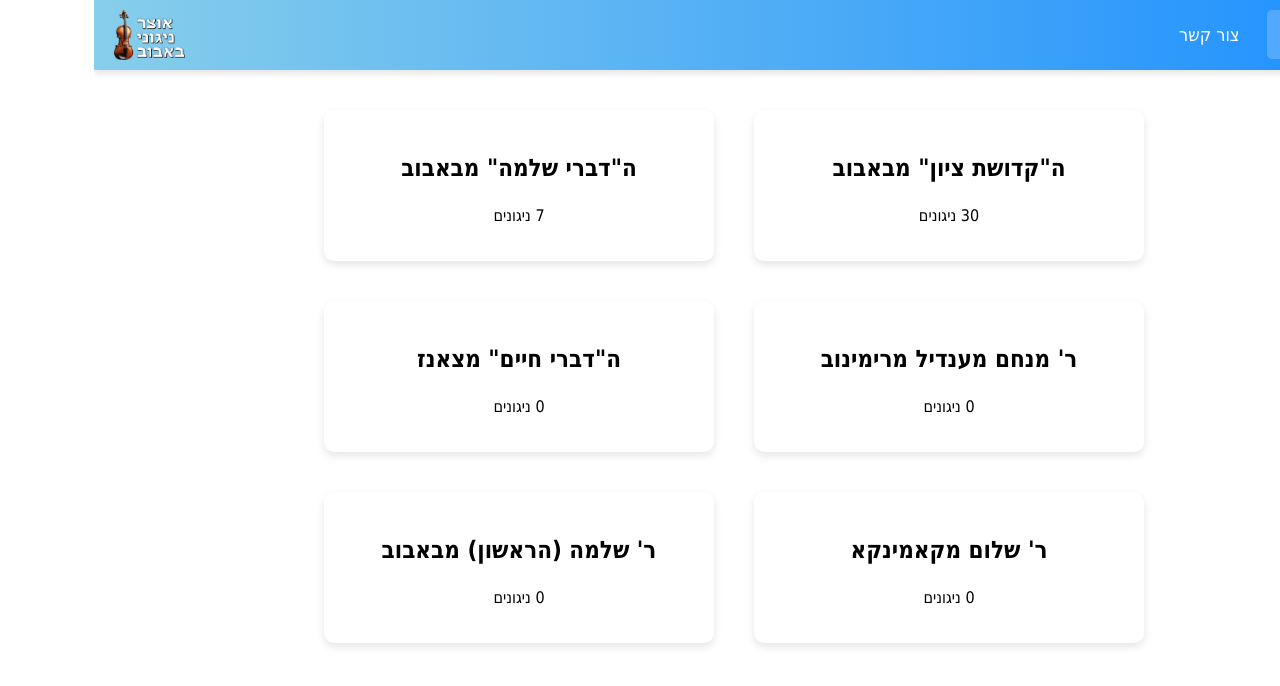
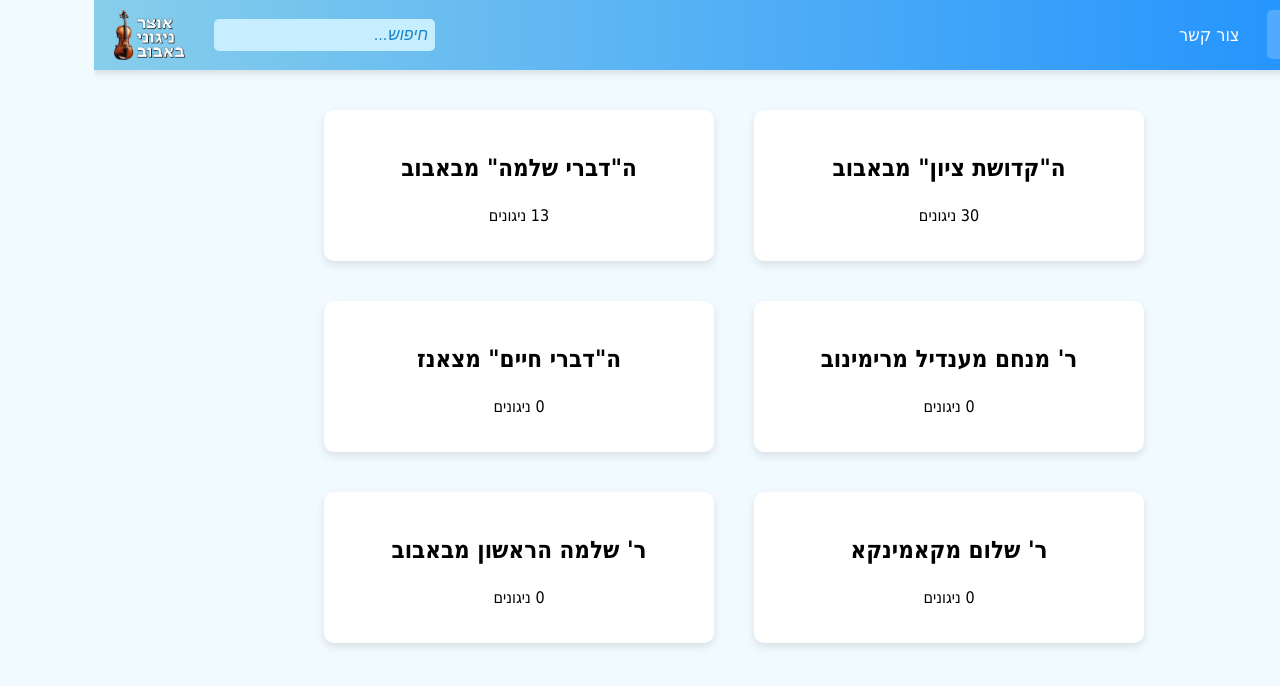
Before and after one commit to Yehonatan-Albert/niginey-bobev, a Vue app: page / in a window 1280 px wide. Shown: the top 686 px of the page. Built offline with nearby package versions, Linux system fonts and the light colour scheme.

Commit message:
Add files via upload

```diff
--- a/src/App.vue
+++ b/src/App.vue
@@ -6,7 +6,28 @@
       </router-link>
       <router-link class="nav-link" to="/">דף הבית</router-link>
       <a class="nav-link" href="javascript:gp=open('https://mail.google.com/mail/u/0/?tf=cm&to=nigineybobev@gmail.com','g','width=510,height=450,top=1000');onfocus=onclick=()=>gp.focus()">צור קשר</a>
+      <input id="search-input" placeholder="חיפוש...">
     </div>
     <router-view></router-view>
   </div>
 </template>
+
+<style scoped>
+#search-input {
+  border: none;
+  border-radius: 5px;
+  font-size: 16px;
+  padding: 7px;
+  margin: 9px;
+  float: left;
+  background-color: #c6eeff;
+  color: #1882cb;
+}
+#search-input::-webkit-input-placeholder {
+  font-style: italic;
+  color: #1882cb;
+}
+#search-input:hover, #search-input:focus {
+  outline: 1px solid #1882cb !important;
+}
+</style>
--- a/src/assets/style.css
+++ b/src/assets/style.css
@@ -10,6 +10,7 @@ html {
 body {
   margin: 0;
   font-family: Tahoma;
+  background-color: rgb(240, 250, 255);
 }
 
 .navbar {
@@ -20,7 +21,7 @@ body {
   user-select: none;
   position: sticky;
   top: 0;
-  z-index: 1000;
+  z-index: 10;
 }
 
 .navbar .nav-link {
@@ -69,7 +70,7 @@ body {
 }
 
 .card:hover {
-  transform: translateY(-10px);
+  transform: translateY(-5px);
   box-shadow: 0 8px 16px rgba(0, 0, 0, 0.2);
 }
 
--- a/src/data.json
+++ b/src/data.json
@@ -18,7 +18,7 @@
     ]
   },
   "רבי-שלמה-הראשון-מבאבוב": {
-    "displayName": "ר' שלמה (הראשון) מבאבוב",
+    "displayName": "ר' שלמה הראשון מבאבוב",
     "niginim": [
 
     ]
@@ -67,7 +67,13 @@
       { "name": "וקרב פזורנו", "src": "וקרב פזורני.mp3", "id": 34 },
       { "name": "לא תבושי", "src": "ניגון.mp3", "id": 35 },
       { "name": "מקימי (חלק מהללוקה)", "src": "מקימי.mp3", "id": 36 },
-      { "name": "שירו לו", "src": "שירו לו.mp3", "id": 37 }
+      { "name": "שירו לו", "src": "שירו לו.mp3", "id": 37 },
+      { "name": "אב הרחמים היטיבה", "src": "אב הרחמים.mp3", "id": 38 },
+      { "name": "והאר עינינו", "src": "והאר עינינו.mp3", "id": 39 },
+      { "name": "ויעזור", "src": "ויעזור.mp3", "id": 40 },
+      { "name": "יבנה המקדש", "src": "יבנה.mp3", "id": 41 },
+      { "name": "קול צהלה", "src": "קול צהלה.mp3", "id": 42 },
+      { "name": "שיר למעלות", "src": "שיר.mp3", "id": 43 }
     ]
   }
 }
--- a/src/views/ComposersPage.vue
+++ b/src/views/ComposersPage.vue
@@ -1,5 +1,5 @@
 <template>
-  <div v-if="composer">
+  <div v-if="composer.niginim.length">
     <title-setter :title="composer.displayName"></title-setter>
     <h1 class="title">{{ composer.displayName }}</h1>
     <div class="cards-container">
@@ -9,7 +9,7 @@
       </router-link>
     </div>
   </div>
-  <div v-else-if="!loading">
+  <div v-else>
     <not-found></not-found>
   </div>
 </template>
@@ -22,8 +22,7 @@ import TitleSetter from './TitleSetter.vue';
 export default {
   data() {
     return {
-      composer: null,
-      loading: true,
+      composer: null
     };
   },
   components: {
@@ -43,9 +42,7 @@ export default {
   },
   methods: {
     loadComposer() {
-      this.loading = true;
       this.composer = composers[this.composerKey];
-      this.loading = false;
     }
   }
 };
--- a/src/views/HomePage.vue
+++ b/src/views/HomePage.vue
@@ -35,6 +35,6 @@ export default {
 <style scoped>
 .card {
   text-decoration: none;
-  color: #000;
+  color: black;
 }
 </style>
--- a/src/views/NotFoundPage.vue
+++ b/src/views/NotFoundPage.vue
@@ -6,7 +6,7 @@
       <p>אבל אולי תנגן אותו בעצמך?</p>
       <div class="piano" dir="ltr">
         <div class="octave" v-for="octave in octaves" :key="octave">
-            <div v-for="key in keys" :key="key.note + octave" :class="['key', key.type]" :data-note="key.note + octave" @mousedown="startTone(key.note + octave)" @mouseup="stopTone" @contextmenu.prevent></div>
+          <div v-for="key in keys" :key="key + octave" class="key" :data-note="key + octave" @mousedown="startTone(key + octave)" @mouseup="stopTone" @contextmenu.prevent></div>
         </div>
       </div>
       <router-link to="/">חזור לדף הראשי</router-link>
@@ -24,21 +24,8 @@
   data() {
     return {
       octaves: ['4', '5', '6'],
-        keys: [
-          { note: 'C', type: 'white' },
-          { note: 'C#', type: 'black' },
-          { note: 'D', type: 'white' },
-          { note: 'D#', type: 'black' },
-          { note: 'E', type: 'white' },
-          { note: 'F', type: 'white' },
-          { note: 'F#', type: 'black' },
-          { note: 'G', type: 'white' },
-          { note: 'G#', type: 'black' },
-          { note: 'A', type: 'white' },
-          { note: 'A#', type: 'black' },
-          { note: 'B', type: 'white' },
-        ],
-        audioContext: null,
+      keys: ['C', 'C#', 'D', 'D#', 'E', 'F', 'F#', 'G', 'G#', 'A', 'A#', 'B'],
+      audioContext: null
     };
   },
   methods: {
@@ -106,7 +93,7 @@
   display: flex;
   justify-content: center;
   flex-wrap: wrap;
-    margin: 40px 0;
+  margin: 20px 0;
 }
 
 .octave {
@@ -124,7 +111,7 @@
   transition: background-color 0.2s;
 }
 
-  .key.black {
+.key[data-note*="#"] {
   background-color: #333;
   height: 120px;
   width: 25px;
@@ -136,7 +123,7 @@
   background-color: #ddd;
 }
 
-  .key.black:active {
+.key[data-note*="#"]:active {
   background-color: #555;
 }
 
```
Also changed, not shown: src/router/index.js (+4 -4 lines). Lines whose indentation alone changed are shown as unchanged.
